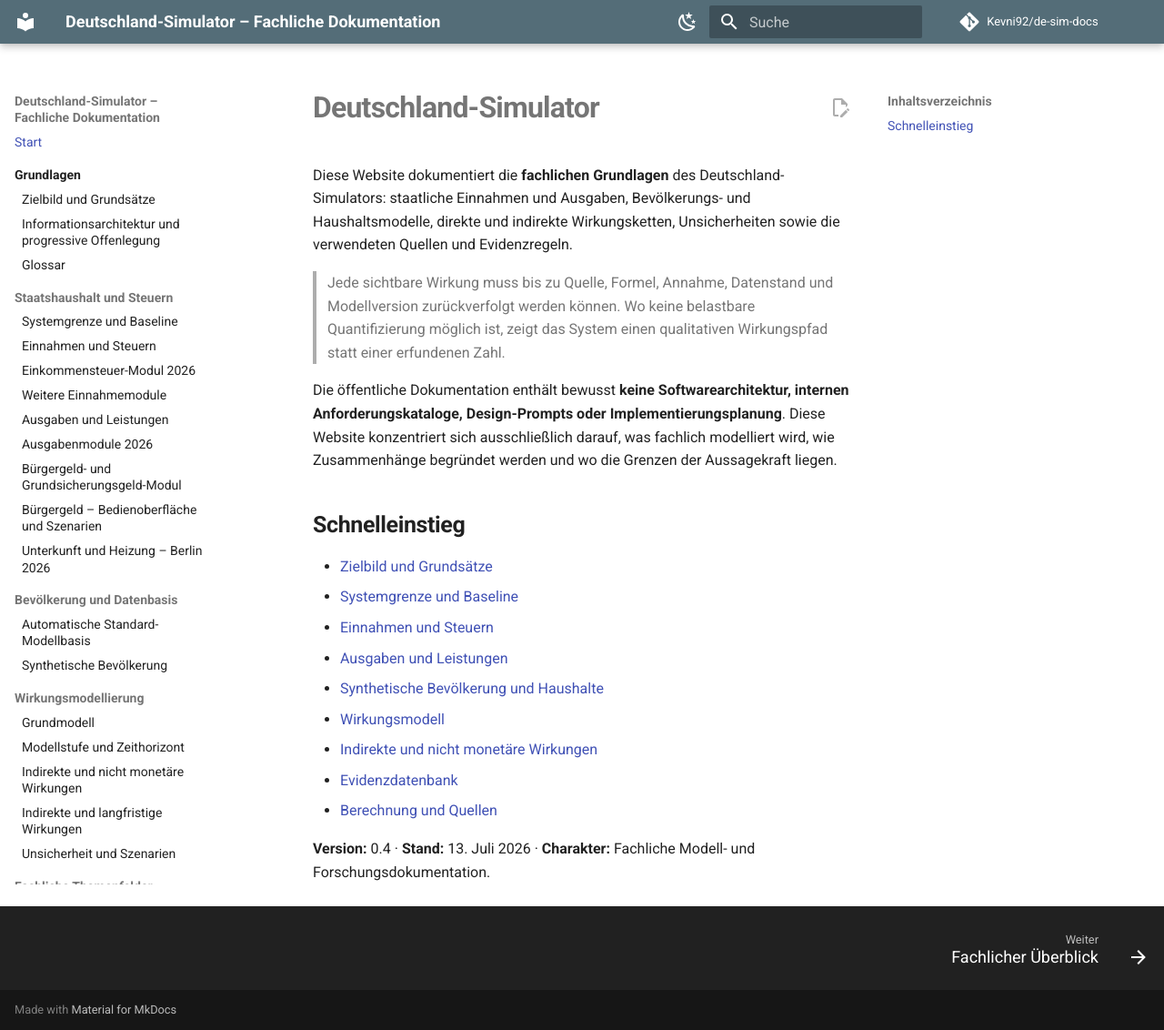
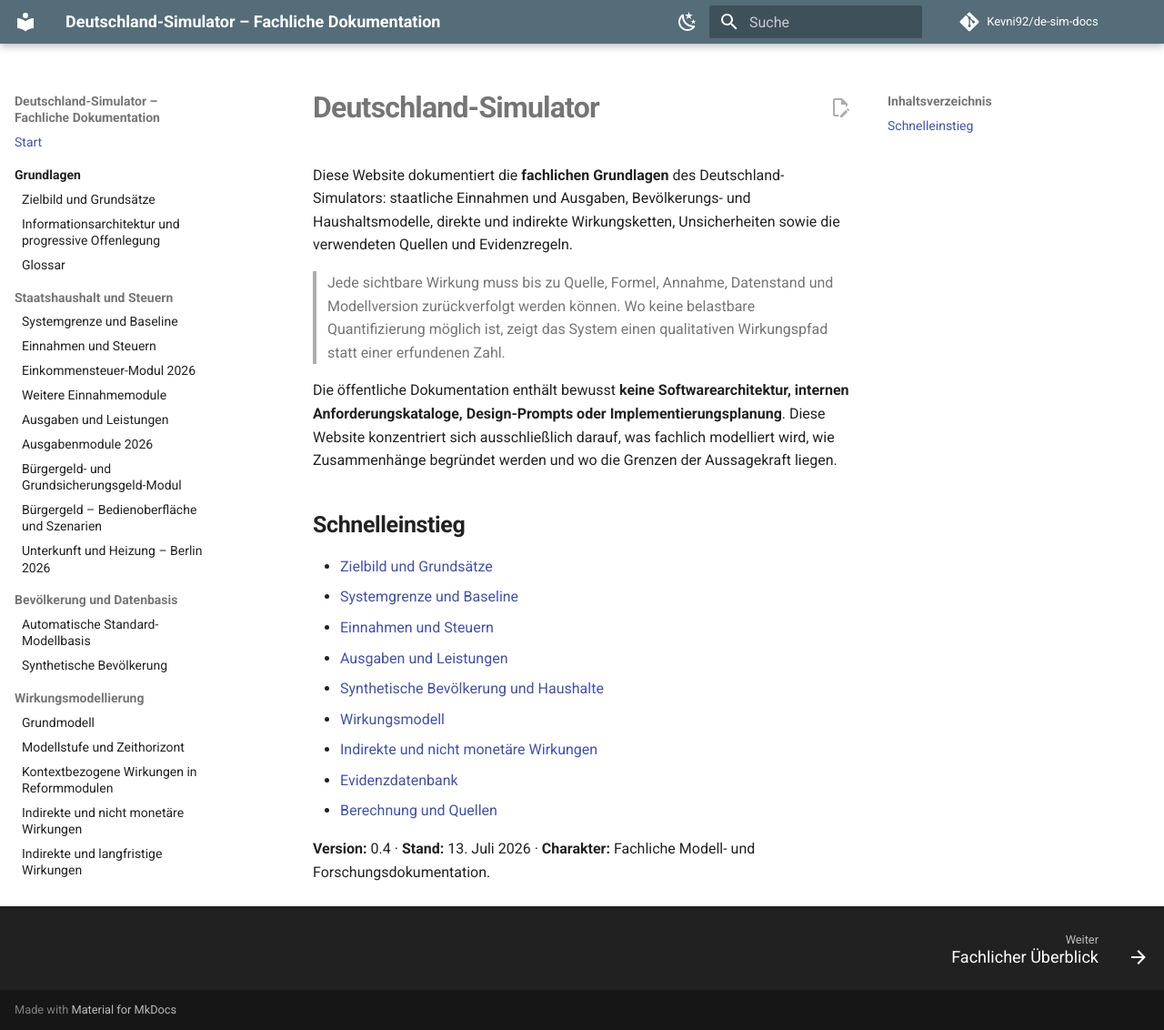
Before and after one commit to Kevni92/de-sim-docs, an MkDocs documentation site: the page built from docs/index.md, in a window 1280 px wide and 1132 px high. Shown: the whole window at 91% size. Built offline with MkDocs 1.6.1 and Material for MkDocs 9.7.7, drawn with Linux system fonts in a browser that asks for light colours; comment, search, counter and statistics services are not loaded.

Commit message:
docs: Kontextwirkungen in Navigation aufnehmen (#21)

```diff
--- a/mkdocs.yml
+++ b/mkdocs.yml
@@ -84,6 +84,7 @@ nav:
   - Wirkungsmodellierung:
       - Grundmodell: 04-modell/wirkungsmodell.md
       - Modellstufe und Zeithorizont: 04-modell/modellstufe-und-zeithorizont.md
+      - Kontextbezogene Wirkungen in Reformmodulen: 04-modell/kontextbezogene-wirkungen.md
       - Indirekte und nicht monetäre Wirkungen: 04-modell/indirekte-und-nichtmonetaere-wirkungen.md
       - Indirekte und langfristige Wirkungen: 04-modell/indirekte-und-langfristige-wirkungen.md
       - Unsicherheit und Szenarien: 04-modell/unsicherheit-und-szenarien.md
```
